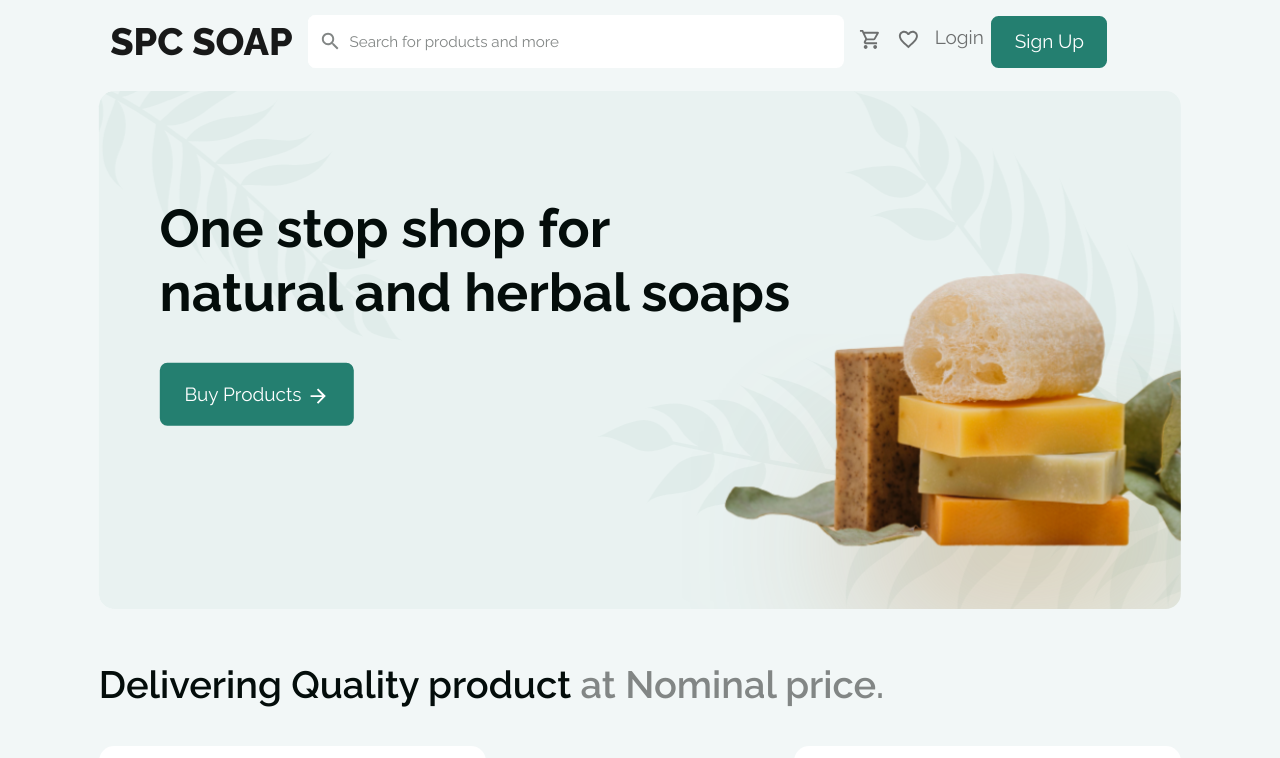
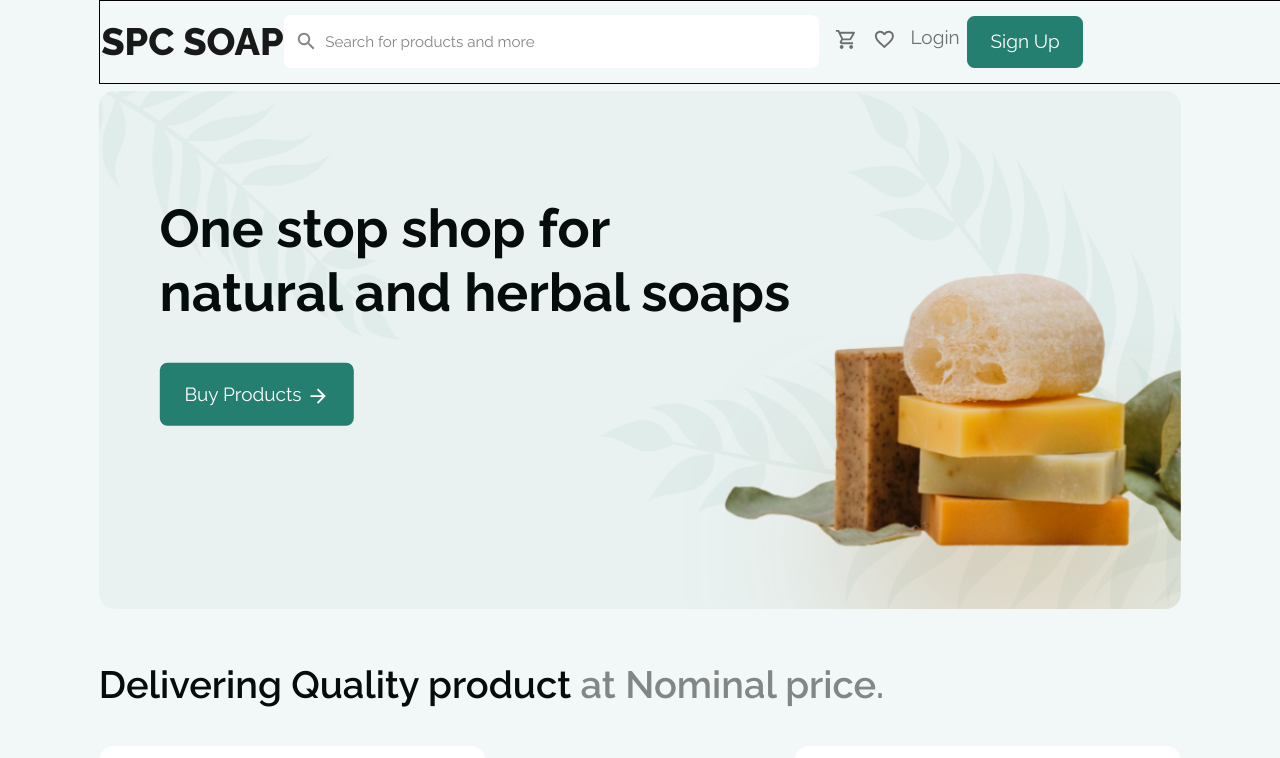
Before and after one commit to saksham-tiwari/spc, a React (Create React App) app: page / in a window 1280 px wide. Shown: the top 758 px of the page. Built offline with nearby package versions, Linux system fonts and the light colour scheme; no server answers.

Commit message:
changes in navbar

```diff
--- a/src/Components/Navbar/Navbar.jsx
+++ b/src/Components/Navbar/Navbar.jsx
@@ -40,7 +40,7 @@
             {/* <button className="btn btn-outline-success" type="submit">Search</button> */}
       </form>
 
-      <ul className="navbar-nav me-auto mb-2 mb-lg-0 ">
+      <ul className="navbar-nav mb-2 mb-lg-0 ">
         <li className="nav-item">
           <Link className="nav-link" aria-current="page" to="/cart"><ShoppingCartOutlinedIcon/></Link>
         </li>
--- a/src/Components/Navbar/styles.css
+++ b/src/Components/Navbar/styles.css
@@ -5,11 +5,15 @@
     position:fixed;
     top: 0;
     width: 100%;
+    border: 1px black solid;
+    padding-left: 0;
     /* margin-right: 4.5rem; */
 }
 .navbar-brand{
     font-size: 2.5rem;
     font-weight: 800;
+    margin: 0;
+    margin-left: -10px;
 }
 .search{
     width: 33rem;
```
Also changed, not shown: 1 other file (tests, documents, lock files or other folders).
